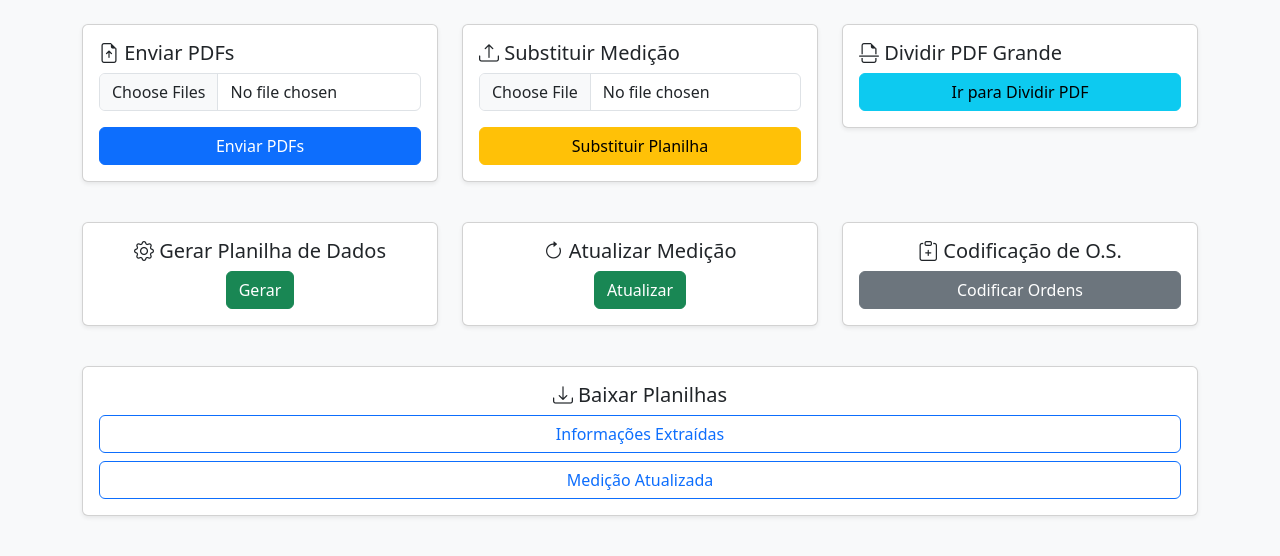
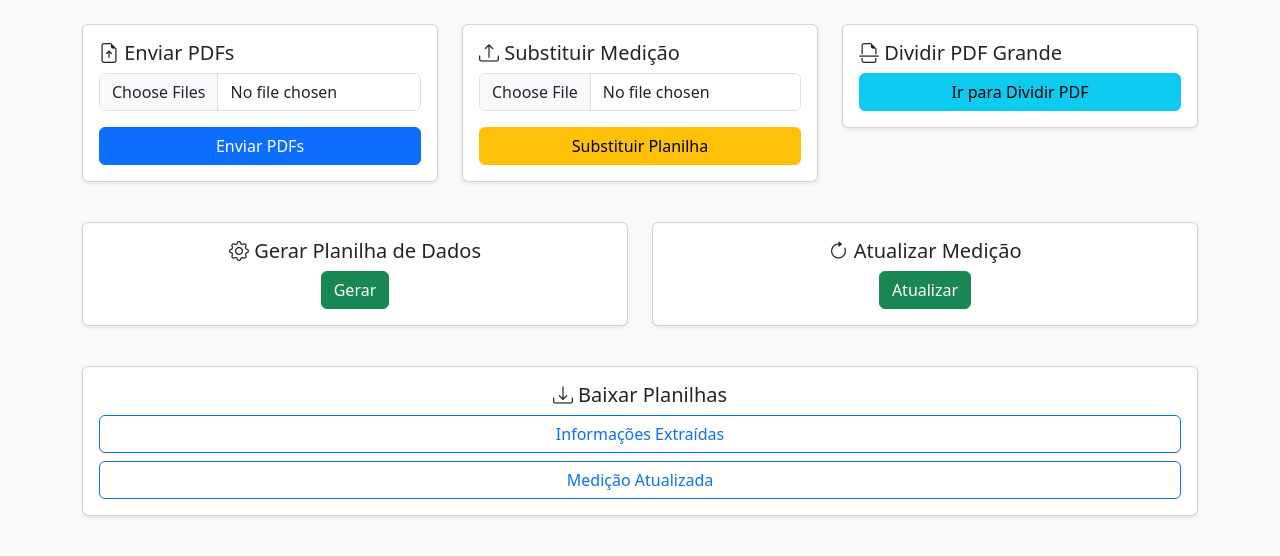
Before and after one commit to Luizwagner13/SIAMC, a Flask app: page /dashboard in a window 1280 px wide. Shown: the part 66-622 px from the top of the page. Run offline with Flask 3, Linux system fonts and the light colour scheme; the visitor is signed in with stand-in values (Sample User, id 1).

Commit message:
Add files via upload

```diff
--- a/app.py
+++ b/app.py
@@ -6,7 +6,6 @@ import json
 from datetime import datetime
 
 from dividir_pdf import dividir_pdf_bp
-from processar_codificacao import processar_codigos
 
 app = Flask(__name__)
 app.secret_key = 'segredo123'
@@ -99,7 +98,7 @@ def upload_pdf():
 def upload_medicao():
     if 'user' not in session:
         flash('Faça login para enviar a medição.', 'erro')
-        return redirect(url_for('dashboard'))
+        return redirect(url_for('login'))
 
     file = request.files.get('medicao')
     if not file or not file.filename.endswith('.xlsx'):
@@ -285,63 +284,5 @@ def admin():
 def dividir_pdf_link():
     return redirect(url_for('dividir_pdf_bp.dividir_pdf_route'))
 
-@app.route('/codificar', methods=['GET', 'POST'])
-def codificar():
-    if 'user' not in session:
-        flash('Faça login para acessar a codificação.', 'erro')
-        return redirect(url_for('login'))
-
-    codigos_disponiveis = [
-        '313', '319', '320', '321', '322', '323', '324',
-        '325', '326', '327', '328', '329', '330', '331', '343'
-    ]
-
-    if 'codigos_adicionados' not in session:
-        session['codigos_adicionados'] = []
-
-    if request.method == 'POST':
-        if 'add_codigo' in request.form:
-            codigo = request.form.get('codigo')
-            pavimento = request.form.get('pavimento')
-            troca = request.form.get('troca')
-            profundidade = request.form.get('profundidade')
-            mts_tubo_batido = request.form.get('mts_tubo_batido')
-            diametro = request.form.get('diametro')
-
-            item_codificado = {
-                'codigo': codigo,
-                'pavimento': pavimento,
-                'troca': troca,
-                'profundidade': profundidade,
-                'mts_tubo_batido': mts_tubo_batido,
-                'diametro': diametro
-            }
-
-            codigos_atualizados = session.get('codigos_adicionados', [])
-            codigos_atualizados.append(item_codificado)
-            session['codigos_adicionados'] = codigos_atualizados
-
-            flash('Código adicionado!', 'sucesso')
-            return redirect(url_for('codificar'))
-
-        elif 'finalizar' in request.form:
-            itens_para_processar = session.get('codigos_adicionados', [])
-            print(f"DEBUG app.py: Itens para processar (antes de processar_codigos): {itens_para_processar}")
-
-            try:
-                codigos_finalizados_output = processar_codigos(itens_para_processar)
-                texto_codificado = '\n'.join(codigos_finalizados_output)
-                flash('Códigos finalizados! Abaixo o texto gerado.', 'sucesso')
-                print(f"DEBUG app.py: texto_codificado antes de render_template: '{texto_codificado}'") # NOVO DEBUG AQUI
-            except Exception as e:
-                texto_codificado = f"Erro ao processar códigos: {e}"
-                flash(f'Ocorreu um erro ao finalizar a codificação: {e}', 'erro')
-                print(f"DEBUG app.py: Erro no processamento: {e}") # NOVO DEBUG AQUI
-
-            session.pop('codigos_adicionados', None)
-            return render_template('codificar.html', codigos=codigos_disponiveis, texto_codificado=texto_codificado, codigos_adicionados=[])
-
-    return render_template('codificar.html', codigos=codigos_disponiveis, codigos_adicionados=session.get('codigos_adicionados', []), texto_codificado=None)
-
 if __name__ == '__main__':
     app.run(debug=True)
--- a/templates/dashboard.html
+++ b/templates/dashboard.html
@@ -80,7 +80,7 @@
 
         <!-- Processamento -->
         <div class="row mb-4">
-            <div class="col-md-4 mb-3">
+            <div class="col-md-6 mb-3">
                 <div class="card shadow-sm">
                     <div class="card-body text-center">
                         <h5 class="card-title"><i class="bi bi-gear"></i> Gerar Planilha de Dados</h5>
@@ -90,21 +90,13 @@
                     </div>
                 </div>
             </div>
-            <div class="col-md-4 mb-3">
+            <div class="col-md-6 mb-3">
                 <div class="card shadow-sm">
                     <div class="card-body text-center">
                         <h5 class="card-title"><i class="bi bi-arrow-clockwise"></i> Atualizar Medição</h5>
                         <form action="{{ url_for('atualizar_medicao') }}" method="POST">
                             <button type="submit" class="btn btn-success">Atualizar</button>
                         </form>
-                    </div>
-                </div>
-            </div>
-            <div class="col-md-4 mb-3">
-                <div class="card shadow-sm">
-                    <div class="card-body text-center">
-                        <h5 class="card-title"><i class="bi bi-clipboard-plus"></i> Codificação de O.S.</h5>
-                        <a href="{{ url_for('codificar') }}" class="btn btn-secondary w-100">Codificar Ordens</a>
                     </div>
                 </div>
             </div>
```
